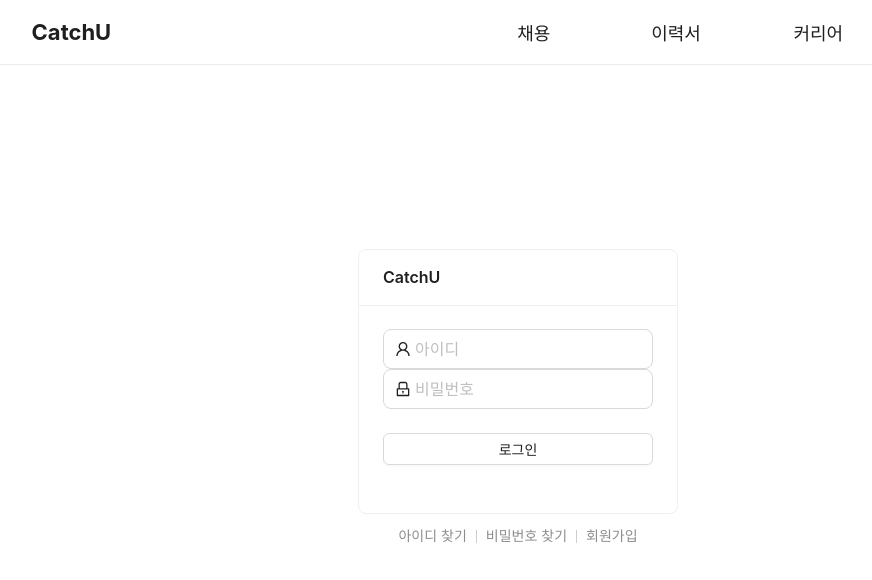
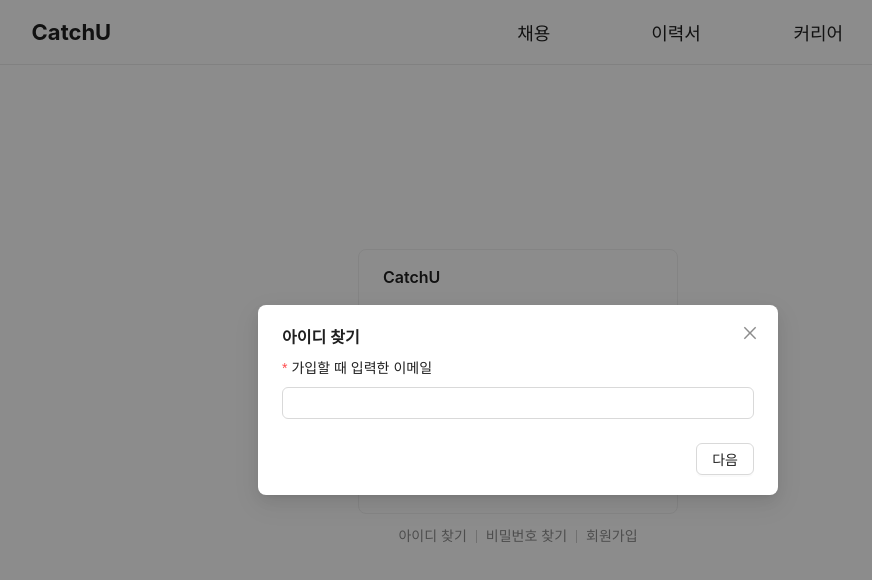
Before and after one commit to gee05053/CatchU, a React (Create React App) app in the folder catchu-webui/: page /login in a window 1280 px wide. Both pictures are taken after a click on the button "아이디 찾기". Shown: the top 580 px of the page, without its empty margins (122-994 px from the left). Built offline with nearby package versions, Linux system fonts and the light colour scheme.

Commit message:
add modal to find user id

```diff
--- /dev/null
+++ b/catchu-webui/src/Components/IdFindModal.tsx
@@ -0,0 +1,87 @@
+import React, { useState } from "react";
+import { Modal, Button, Form, Input, Steps, message } from "antd";
+import axios from "axios";
+
+type IdFindModalProps = {
+	isIdFindModalOpen: boolean;
+	setIdFindModalOpen: (value: boolean) => void;
+};
+const IdFindModal: React.FC<IdFindModalProps> = ({
+	isIdFindModalOpen,
+	setIdFindModalOpen,
+}) => {
+	const [current, setCurrentValue] = useState<number>(0);
+	const [findId, setFindId] =
+		useState<string>("가입하신 아이디가 없습니다.");
+	const [form] = Form.useForm();
+	const [messageApi, contextHolder] = message.useMessage();
+	const steps = [
+		{
+			content: (
+				<Form
+					form={form}
+					layout="vertical"
+				>
+					<Form.Item
+						name="email"
+						label="가입할 때 입력한 이메일"
+						rules={[
+							{
+								required: true,
+								type: "email",
+								message: "올바른 이메일 형식을 입력하세요.",
+							},
+						]}
+					>
+						<Input />
+					</Form.Item>
+				</Form>
+			),
+		},
+		{
+			content: <div>{findId}</div>,
+		},
+	];
+	const onClickNext = async () => {
+		const inputValue = form.getFieldsValue();
+		if (inputValue.email === undefined || inputValue.email === "") {
+			messageApi.open({
+				type: "error",
+				content: "이메일을 입력하세요.",
+			});
+		} else {
+			const result = await axios.get("/user/findId", {
+				params: {
+					email: inputValue.email,
+				},
+			});
+			if (result.data.findId !== undefined) {
+				setFindId(`가입하신 아이디는 ${result.data.findId} 입니다.`);
+			}
+			setCurrentValue(current + 1);
+		}
+	};
+	const onClickClose = () => {
+		form.setFieldsValue({ email: undefined });
+		setFindId("가입하신 아이디가 없습니다.");
+		setCurrentValue(0);
+		setIdFindModalOpen(false);
+	};
+	return (
+		<Modal
+			title="아이디 찾기"
+			open={isIdFindModalOpen}
+			onCancel={onClickClose}
+			centered
+			footer={[
+				current < 1 ? <Button onClick={onClickNext}>다음</Button> : <></>,
+			]}
+		>
+			{contextHolder}
+			<Steps current={current} />
+			{steps[current].content}
+		</Modal>
+	);
+};
+
+export default IdFindModal;
--- a/catchu-webui/src/Pages/LoginPage.tsx
+++ b/catchu-webui/src/Pages/LoginPage.tsx
@@ -14,10 +14,12 @@
 import { LoginContext } from "../App";
 import { useNavigate } from "react-router-dom";
 import SignUpModal from "../Components/SignUpModal";
+import IdFindModal from "../Components/IdFindModal";
 
 const LoginPage: React.FC = () => {
 	const { setIsLogin } = useContext(LoginContext);
 	const [isSiginUpOpen, setSignUpOpen] = useState<boolean>(false);
+	const [isIdFindModalOpen, setIdFindModalOpen] = useState<boolean>(false);
 	const [messageApi, contextHolder] = message.useMessage();
 	const navigate = useNavigate();
 
@@ -100,6 +102,7 @@
 						<Button
 							type="link"
 							style={{ padding: 0, color: "#8d8d8d" }}
+							onClick={() => setIdFindModalOpen(true)}
 						>
 							아이디 찾기
 						</Button>
@@ -126,11 +129,15 @@
 						</Button>
 					</Col>
 				</Form>
-				<SignUpModal
-					isSignUpOpen={isSiginUpOpen}
-					setSignUpOpen={setSignUpOpen}
-				/>
 			</Col>
+			<SignUpModal
+				isSignUpOpen={isSiginUpOpen}
+				setSignUpOpen={setSignUpOpen}
+			/>
+			<IdFindModal
+				isIdFindModalOpen={isIdFindModalOpen}
+				setIdFindModalOpen={setIdFindModalOpen}
+			/>
 		</Row>
 	);
 };
```
Also changed, not shown: 1 other file (tests, documents, lock files or other folders).
